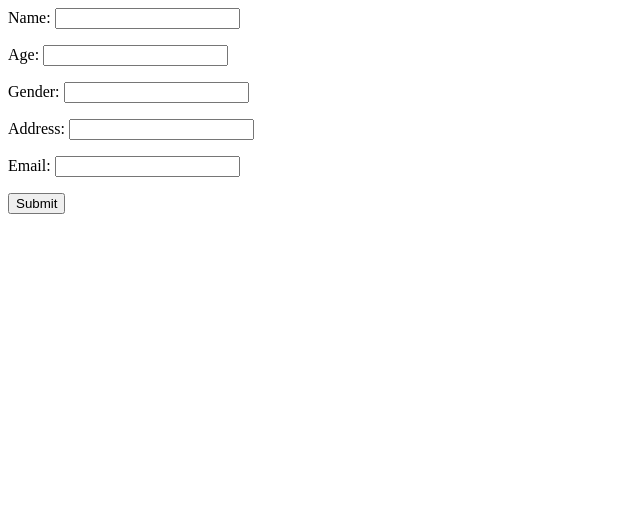
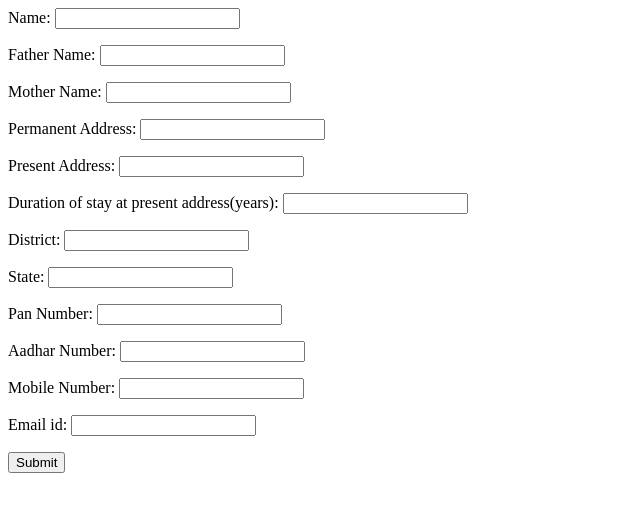
Before and after one commit to noorsgalaxy/rto-hackathon, a Django app: page /RTO/ in a window 1280 px wide. Shown: the top 512 px of the page, without its empty margins (0-640 px from the left). Run offline with Django 3.2, Linux system fonts and the light colour scheme; parts of the project's set-up code (start-up, migrations or seed data) failed here and were passed over.

Commit message:
kuch bhi

```diff
--- a/RTO/forms.py
+++ b/RTO/forms.py
@@ -1,8 +1,17 @@
 from django import forms
 
-class info(forms.Form):
+class personal_info(forms.Form):
+
     user_name = forms.CharField(label = 'Name', max_length = 20)
-    age = forms.IntegerField(label ='Age')
-    gender = forms.CharField(label = 'Gender', max_length = 10)
-    address = forms.CharField(label = 'Address', max_length = 100)
-    email = forms.EmailField()
+    father_name = forms.CharField(label = 'Father Name', max_length = 100)
+    mother_name = forms.CharField(label = 'Mother Name', max_length = 100)
+#    gender = forms.ChoiceField(label = 'Gender', widget=forms.Select(),choices = ('Male','Female'),required=True)
+    permanent_address = forms.CharField(label = 'Permanent Address', max_length = 250)
+    temporary_address = forms.CharField(label = 'Present Address',max_length = 250)
+    duration_stay = forms.FloatField(label = 'Duration of stay at present address(years)')
+    district = forms.CharField(label = 'District',max_length = 50)
+    state = forms.CharField(label = 'State',max_length = 50)
+    pan_no = forms.IntegerField(label = 'Pan Number')
+    aadhar_no = forms.IntegerField(label = 'Aadhar Number')
+    mobile_no = forms.IntegerField(label = 'Mobile Number')
+    email_id = forms.EmailField(label = 'Email id')
--- a/RTO/templates/RTO/info.html
+++ b/RTO/templates/RTO/info.html
@@ -1,4 +1,4 @@
-<form  action="" method="post">
+<form  action=" " method="post">
     {% csrf_token %}
     {{ form.as_p }}
     <input type="submit" value="Submit" />
--- a/RTO/views.py
+++ b/RTO/views.py
@@ -4,7 +4,7 @@ from __future__ import unicode_literals
 from django.shortcuts import render
 from django.http import HttpResponse, Http404, HttpResponseRedirect
 from .models import personal_detail
-from .forms import info
+from .forms import personal_info
 
 def detail(request, aadhar_no):
     try:
@@ -15,14 +15,14 @@ def detail(request, aadhar_no):
 
 def get_info(request):
     if request.method == 'POST':
-        form = info(request.POST)
+        form = personal_info(request.POST)
         if form.is_valid():
-            data = form.save(commit=False)
-            data.usern = request.user
-            data.save()
-            return HttpResponseRedirect('/')
+            data = form.cleaned_data
+            personal_info_obj = personal_detail(user_name=data['user_name'],father_name=data['father_name'],mother_name=data['mother_name'],permanent_address=data['permanent_address'],temporary_address=data['temporary_address'],duration_stay=data['duration_stay'],district=data['district'],state=data['state'],pan_no=data['pan_no'],aadhar_no=data['aadhar_no'],mobile_no=data['mobile_no'],email_id=data['email_id'])
+            personal_info_obj.save()
+            return HttpResponseRedirect('')
     else:
-        form = info()
+        form = personal_info()
     return render(request, 'RTO/info.html', {'form': form})
 
 
```
Also changed, not shown: RTO/admin.py (+4 -4 lines), RTO/models.py (+15 -14 lines), RTO/migrations/0001_initial.py, db.sqlite3, 8 other files.
